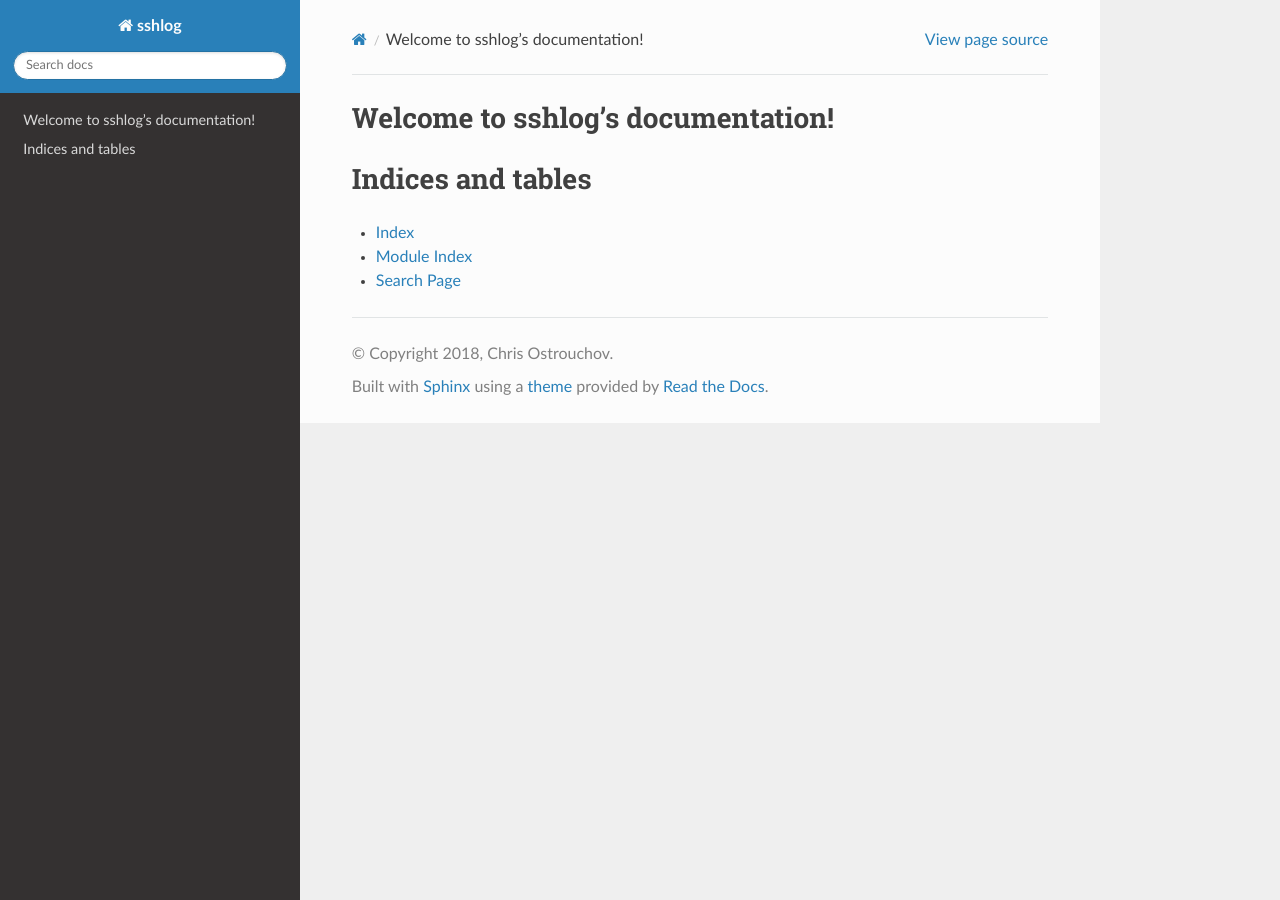
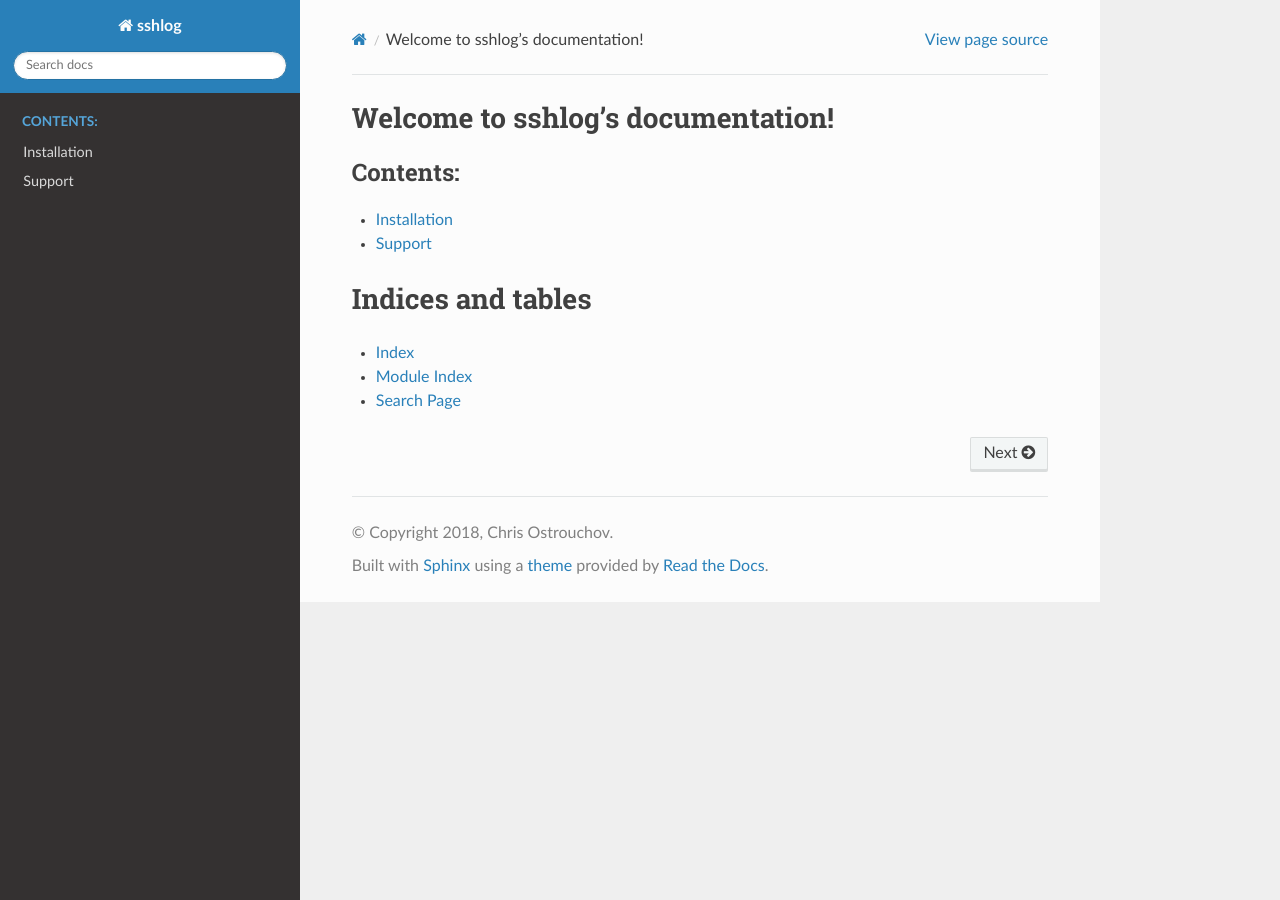
Before and after one commit to dazza-codes/aio-aws, a Sphinx documentation site: the page built from docs/index.rst, in a window 1280 px wide. Built offline with Sphinx 7.4.7 and the Read the Docs theme 2.0.0, drawn with Linux system fonts in a browser that asks for light colours.

Commit message:
Adding support, install instructions to index

```diff
--- a/docs/index.rst
+++ b/docs/index.rst
@@ -10,6 +10,8 @@ Welcome to sshlog's documentation!
    :maxdepth: 2
    :caption: Contents:
 
+   install
+   support
 
 
 Indices and tables
--- /dev/null
+++ b/docs/install.rst
@@ -0,0 +1,7 @@
+============
+Installation
+============
+
+.. code-block:: bash
+
+   pip install sshlog
--- /dev/null
+++ b/docs/support.rst
@@ -0,0 +1,6 @@
+=======
+Support
+=======
+
+The easiest way to get help with the project is for now just
+submitting an issue.
```
